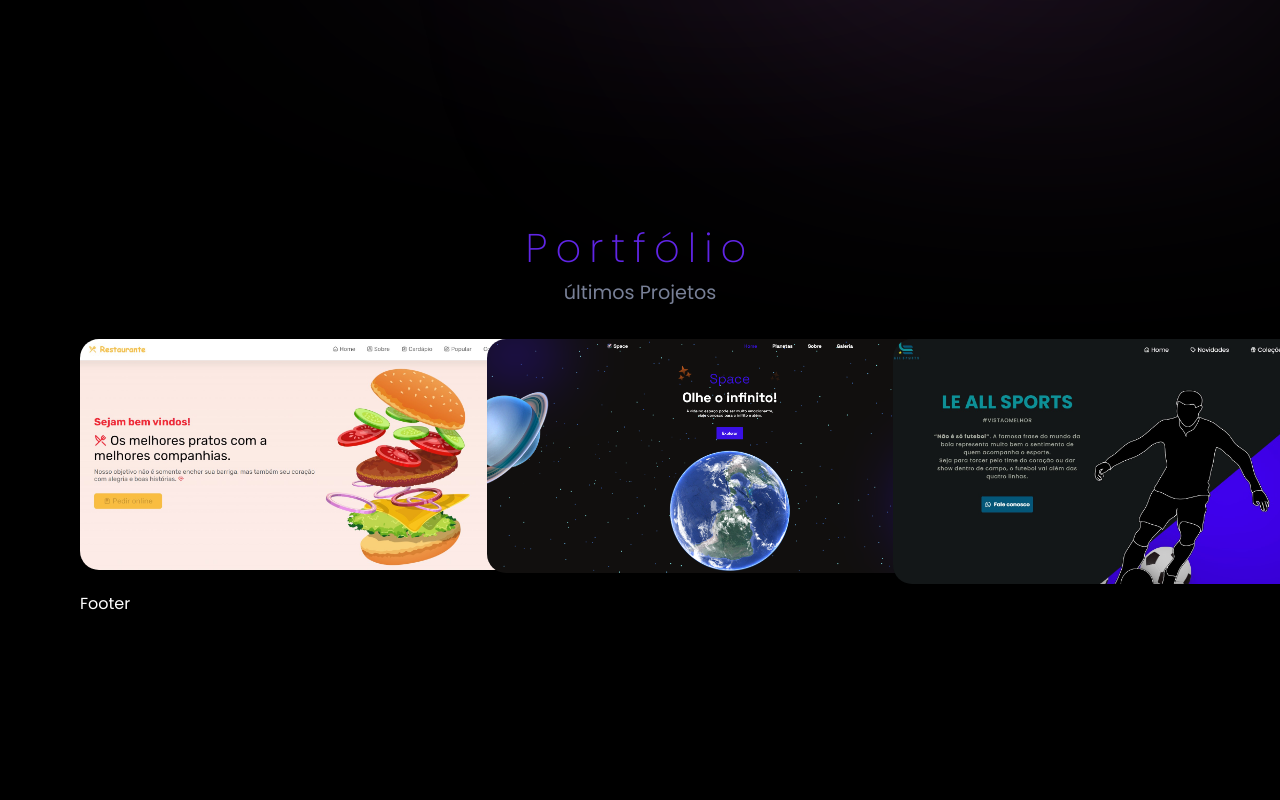
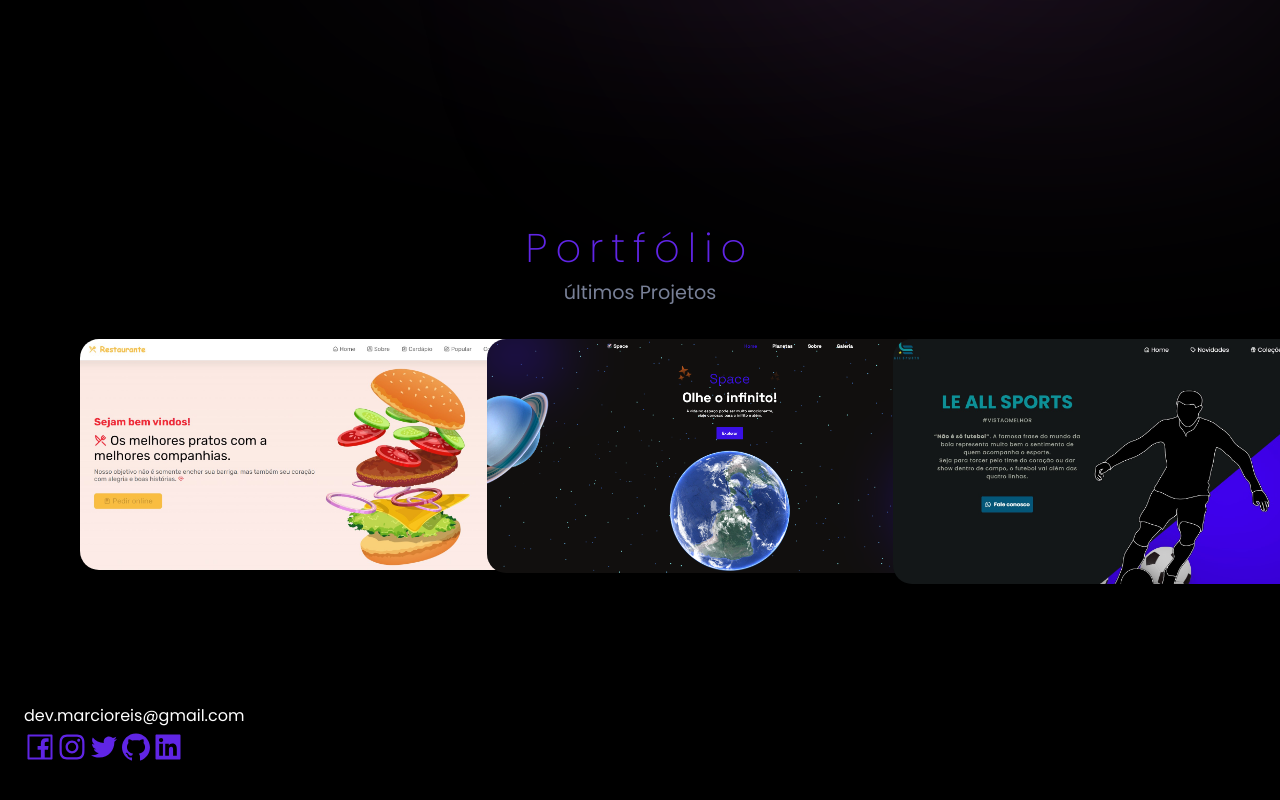
Before and after one commit to devmarcioreis/mreiss, a React (Create React App) app: page / in a window 1280 px wide. Shown: the part 1590-2390 px from the top of the page. Before the commit the page ends 2214 px from the top, so only its background shows below. Built offline with nearby package versions, Linux system fonts and the light colour scheme.

Commit message:
add icons

```diff
--- a/package.json
+++ b/package.json
@@ -7,6 +7,7 @@
     "@testing-library/jest-dom": "^5.16.5",
     "@testing-library/react": "^13.4.0",
     "@testing-library/user-event": "^13.5.0",
+    "emailjs": "^4.0.1",
     "react": "^18.2.0",
     "react-dom": "^18.2.0",
     "react-icons": "^4.7.1",
--- a/src/Components/Footer/Footer.css
+++ b/src/Components/Footer/Footer.css
@@ -0,0 +1,12 @@
+.footer {
+    position: relative;
+    display: flex;
+    align-items: center;
+    margin: -.5rem -3.5rem;
+    margin-block-start: 7rem;
+    margin-block-end: 2rem;
+}
+.footer-icons {
+    font-size: 2rem;
+    color: var(--first-color);
+}
--- a/src/Components/Footer/Footer.jsx
+++ b/src/Components/Footer/Footer.jsx
@@ -1,9 +1,22 @@
 import React from 'react'
 import './Footer.css'
 
+import { AiOutlineFacebook, AiOutlineInstagram, AiOutlineTwitter, AiFillGithub, AiFillLinkedin } from 'react-icons/ai'
+
 const Footer = () => {
   return (
-    <div>Footer</div>
+    <div className="footer">
+      <div className="footer-content">
+        <span>dev.marcioreis@gmail.com</span>
+        <div className="footer-icons">
+          <AiOutlineFacebook />
+          <AiOutlineInstagram />
+          <AiOutlineTwitter />
+          <AiFillGithub />
+          <AiFillLinkedin />
+        </div>
+      </div>
+    </div>
   )
 }
 
```
Also changed, not shown: 1 other file (tests, documents, lock files or other folders).
